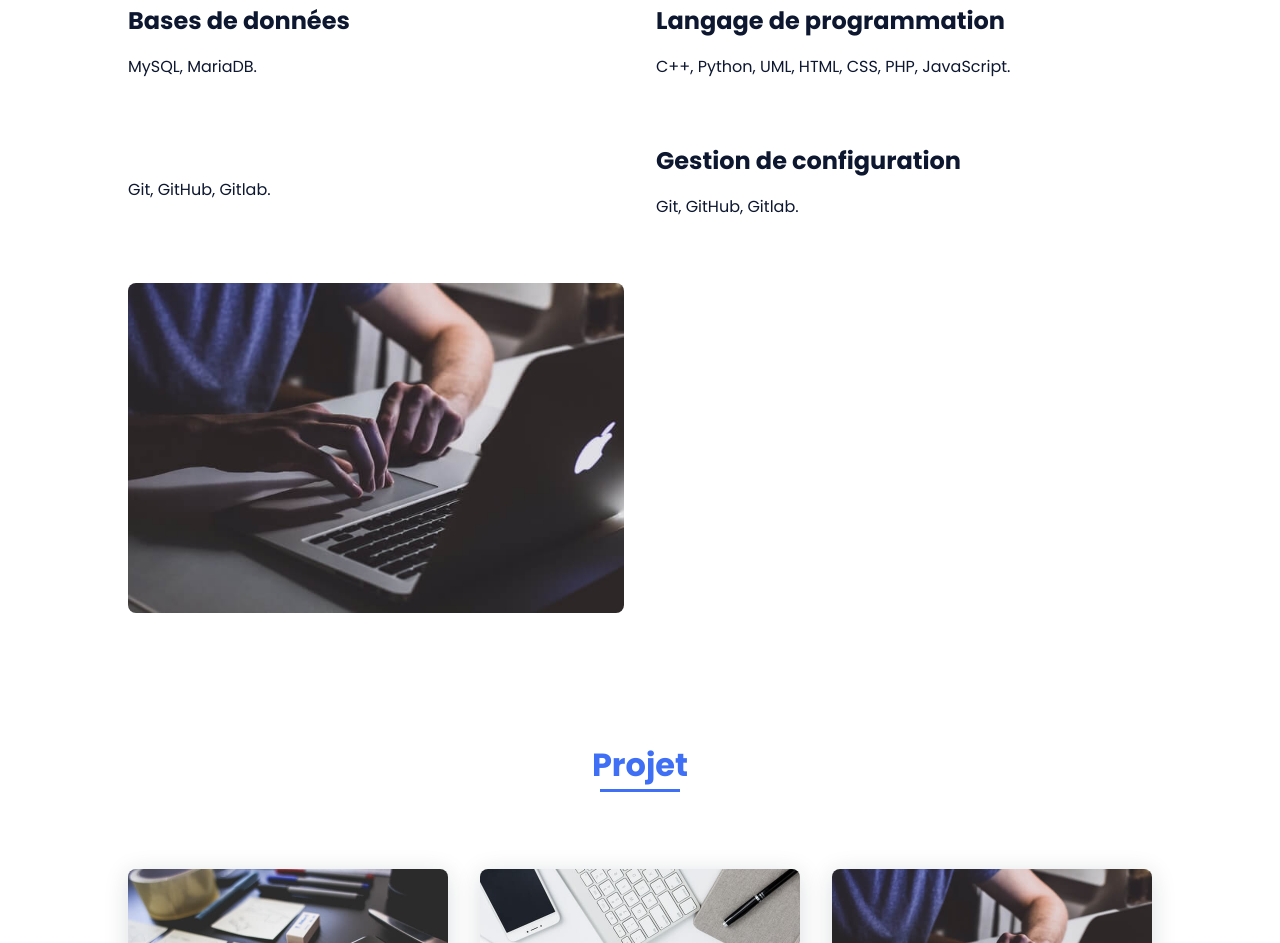
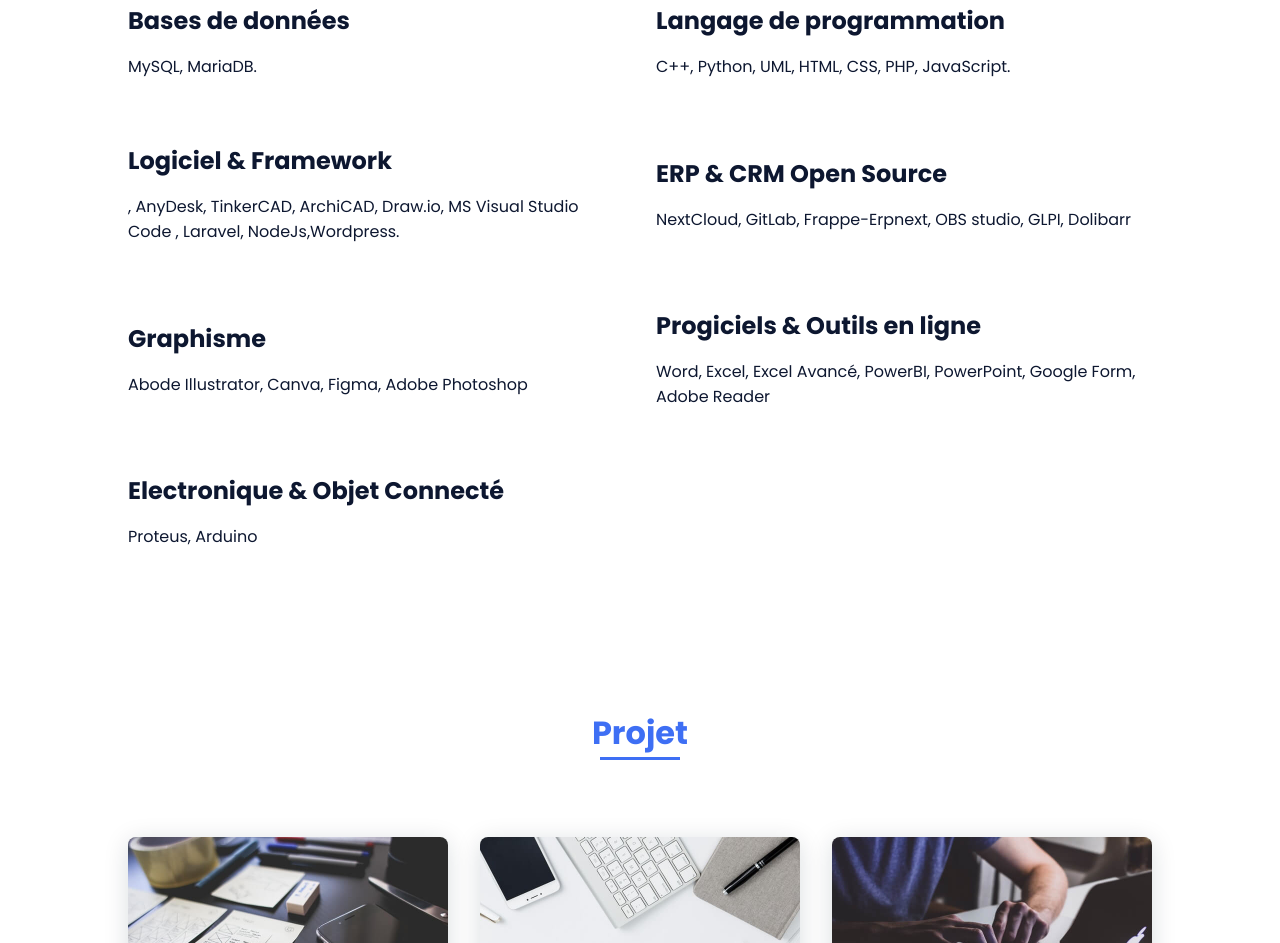
Before and after one commit to Cyrdona/Portfolio, a plain HTML site: page index.html in a window 1280 px wide. Shown: the part 2466-3409 px from the top of the page. Drawn offline with nearby package versions, Linux system fonts and the light colour scheme.

Commit message:
insertion des skills

```diff
--- a/index.html
+++ b/index.html
@@ -166,18 +166,28 @@
                         <p class="skills__text">C++, Python, UML, HTML, CSS, PHP, JavaScript.</p>
                     </div>
                     <div>
-                        <h2 class="skills__subtitle"></h2>
-                        <p class="skills__text">Git, GitHub, Gitlab.</p>
+                        <h2 class="skills__subtitle">Logiciel & Framework </h2>
+                        <p class="skills__text">, AnyDesk, TinkerCAD, ArchiCAD, Draw.io, MS Visual Studio Code ,
+																									Laravel, NodeJs,Wordpress.</p>
                     </div>
                     <div>
-                        <h2 class="skills__subtitle">Gestion de configuration</h2>
-                        <p class="skills__text">Git, GitHub, Gitlab.</p>
+                        <h2 class="skills__subtitle">ERP & CRM Open Source</h2>
+                        <p class="skills__text">NextCloud, GitLab, Frappe-Erpnext, OBS studio, GLPI, Dolibarr</p>
+                    </div>
+                    <div>
+                        <h2 class="skills__subtitle">Graphisme</h2>
+                        <p class="skills__text">Abode Illustrator, Canva, Figma, Adobe Photoshop</p>
+                    </div>
+                    <div>
+                        <h2 class="skills__subtitle">Progiciels & Outils en ligne</h2>
+                        <p class="skills__text">Word, Excel, Excel Avancé, PowerBI, PowerPoint, Google Form, Adobe Reader</p>
+                    </div>
+                    <div>
+                        <h2 class="skills__subtitle">Electronique & Objet Connecté</h2>
+                        <p class="skills__text"> Proteus, Arduino</p>
                     </div>
 
-                    <div>
-                        <img src="assets/img/work3.jpg" alt="" class="skills__img">
-                    </div>
-                </div>
+               </div>
             </section>
 
             <!--===== WORK =====-->
```
